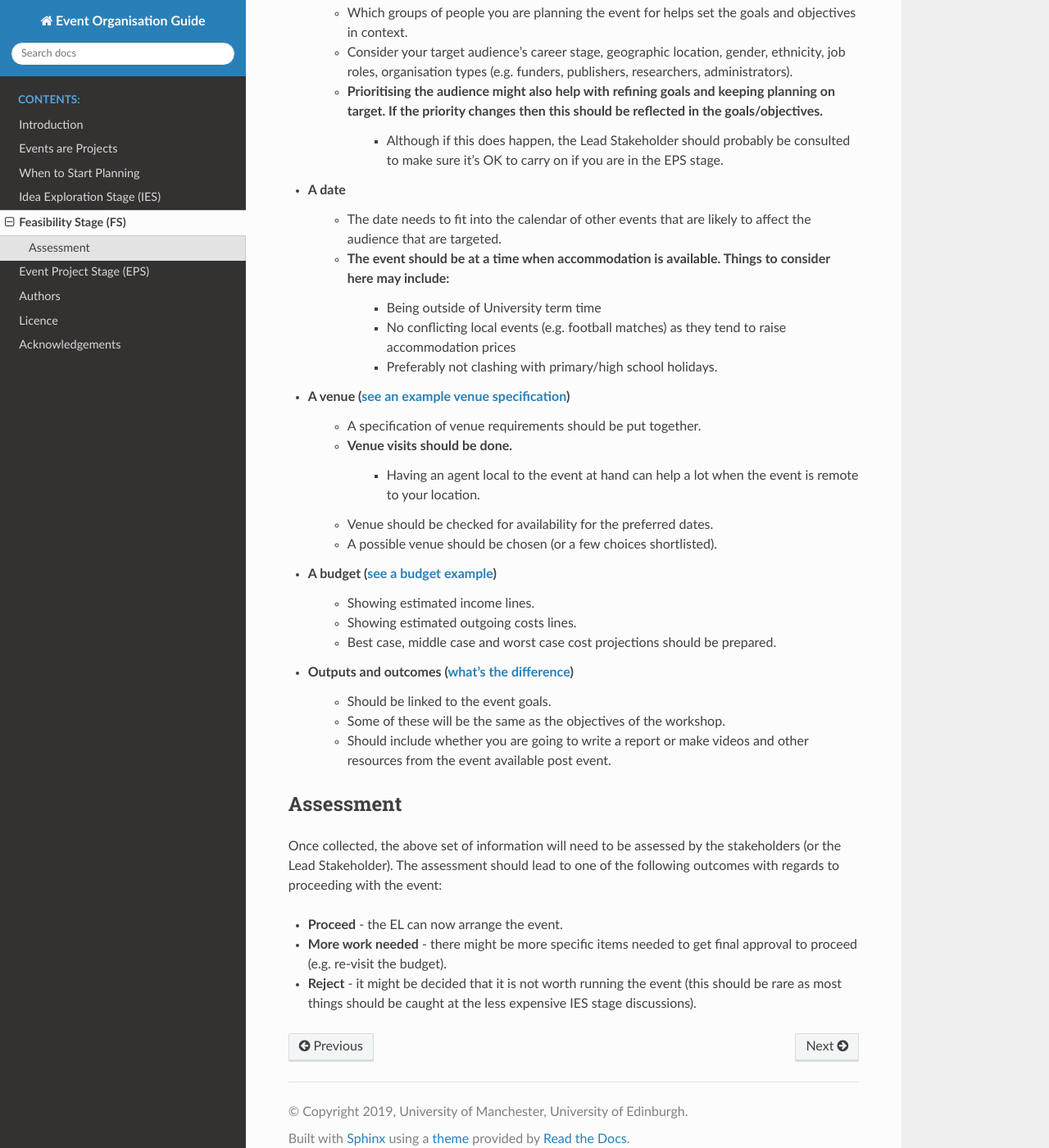
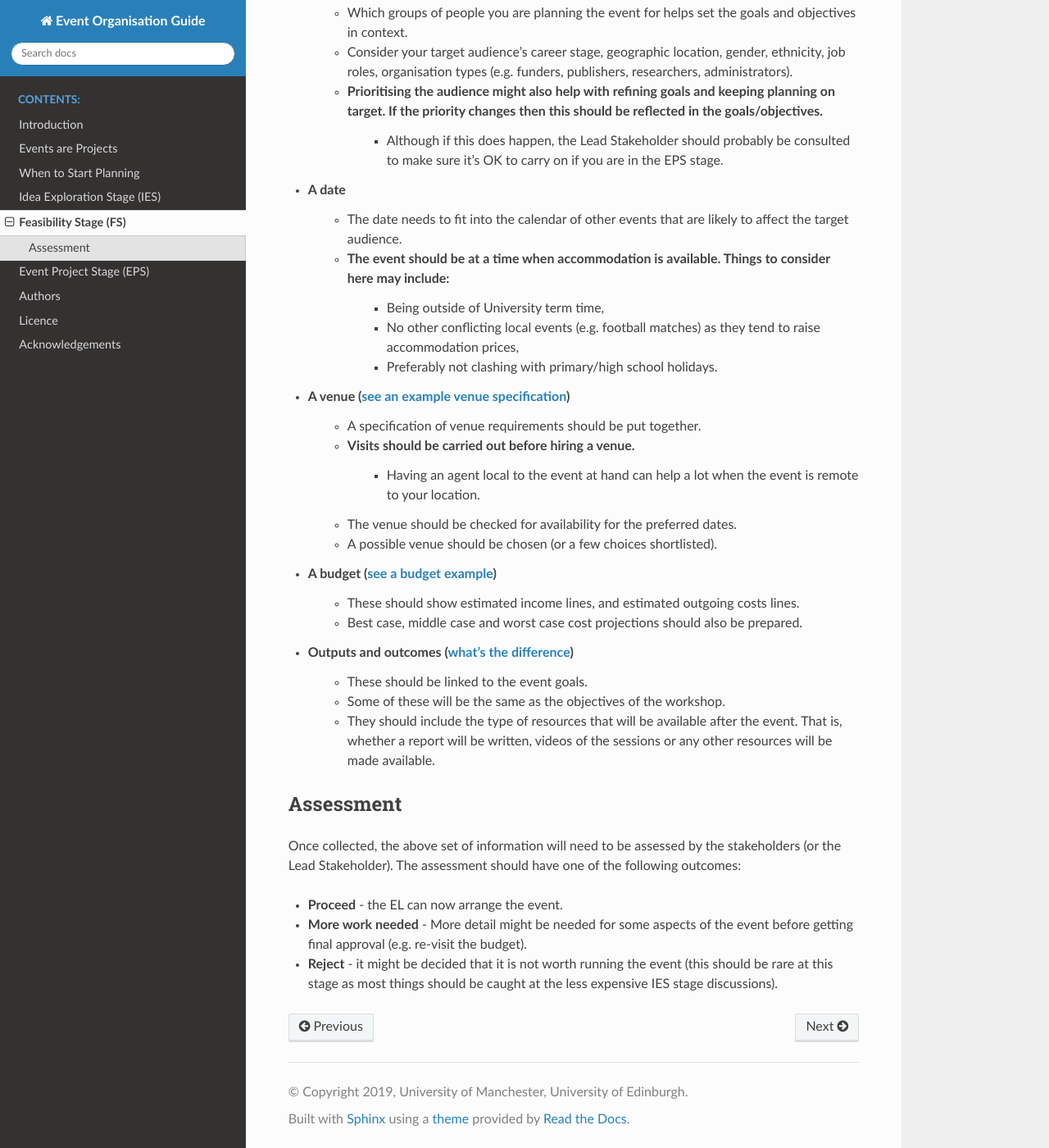
Before and after one commit to softwaresaved/event-organisation-guide, a Sphinx documentation site: the page built from docs/eog/feasibility-stage.rst, in a window 1280 px wide and 1400 px high, scrolled down 504 px. Shown: the whole window at 82% size. Built offline with Sphinx 7.4.7 and the Read the Docs theme 2.0.0, drawn with Linux system fonts in a browser that asks for light colours.

Commit message:
Update feasibility-stage.rst
Made a few wording changes to this page.

```diff
--- a/docs/eog/feasibility-stage.rst
+++ b/docs/eog/feasibility-stage.rst
@@ -17,34 +17,33 @@ This is a list of information from the FS which is needed for evaluation by stak
         - Although if this does happen, the Lead Stakeholder should probably be consulted to make sure it’s OK to carry on if you are in the EPS stage.
 
 - A date
-    - The date needs to fit into the calendar of other events that are likely to affect the audience that are targeted.
+    - The date needs to fit into the calendar of other events that are likely to affect the target audience.
     - The event should be at a time when accommodation is available. Things to consider here may include:
-        - Being outside of University term time
-        - No conflicting local events (e.g. football matches) as they tend to raise accommodation prices
+        - Being outside of University term time,
+        - No other conflicting local events (e.g. football matches) as they tend to raise accommodation prices,
         - Preferably not clashing with primary/high school holidays.
 
 - A venue (`see an example venue specification <https://docs.google.com/document/d/1BJsjr4Y-cTBeEEjV5A_VVQ2hZIPsgBivhpin8gLJyb4/edit#heading=h.g6gccho600xq>`_)
     - A specification of venue requirements should be put together.
-    - Venue visits should be done.
+    - Visits should be carried out before hiring a venue.
         - Having an agent local to the event at hand can help a lot when the event is remote to your location.
-    - Venue should be checked for availability for the preferred dates.
+    - The venue should be checked for availability for the preferred dates.
     - A possible venue should be chosen (or a few choices shortlisted).
 
 - A budget (`see a budget example <https://docs.google.com/spreadsheets/d/1aM2pPFgV2kurA4G7L8AT1GTyeWRj2fo3ner_jsTzSEU/edit#gid=0>`_)
-    - Showing estimated income lines.
-    - Showing estimated outgoing costs lines.
-    - Best case, middle case and worst case cost projections should be prepared.
+    - These should show estimated income lines, and estimated outgoing costs lines.
+    - Best case, middle case and worst case cost projections should also be prepared.
 
 - Outputs and outcomes (`what's the difference <https://hbr.org/2012/11/its-not-just-semantics-managing-outcomes>`_)
-    - Should be linked to the event goals.
+    - These should be linked to the event goals.
     - Some of these will be the same as the objectives of the workshop.
-    - Should include whether you are going to write a report or make videos and other resources from the event available post event.
+    - They should include the type of resources that will be available after the event. That is, whether a report will be written, videos of the sessions or any other resources will be made available.
 
 Assessment
 ----------
 
-Once collected, the above set of information will need to be assessed by the stakeholders (or the Lead Stakeholder). The assessment should lead to one of the following outcomes with regards to proceeding with the event:
+Once collected, the above set of information will need to be assessed by the stakeholders (or the Lead Stakeholder). The assessment should have one of the following outcomes:
 
 - **Proceed** - the EL can now arrange the event.
-- **More work needed** - there might be more specific items needed to get final approval to proceed (e.g. re-visit the budget).
-- **Reject** - it might be decided that it is not worth running the event (this should be rare as most things should be caught at the less expensive IES stage discussions).
+- **More work needed** - More detail might be needed for some aspects of the event before getting final approval (e.g. re-visit the budget).
+- **Reject** - it might be decided that it is not worth running the event (this should be rare at this stage as most things should be caught at the less expensive IES stage discussions).
```
